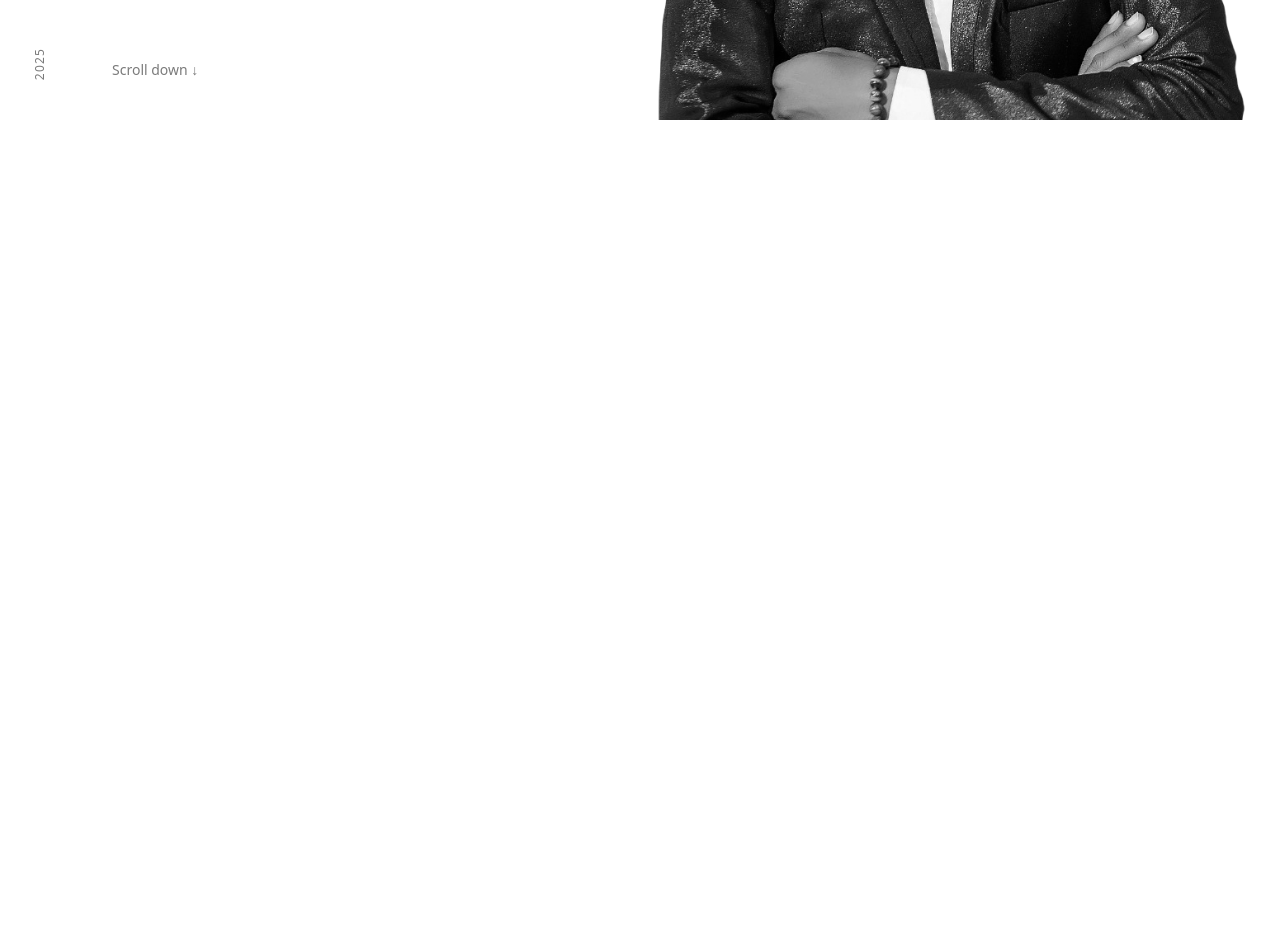
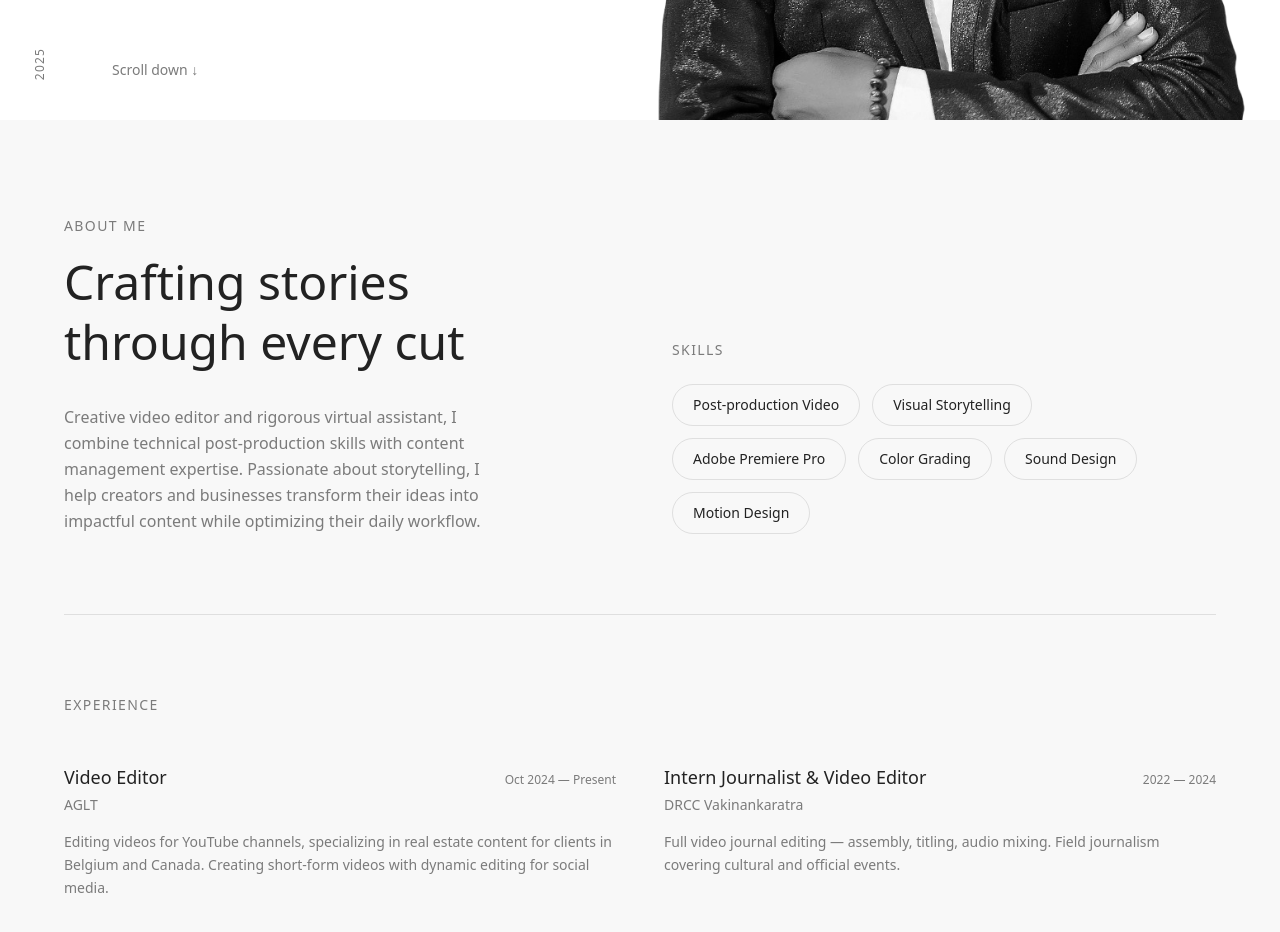
Before and after one commit to KantoMiarintsoa/portfolio-antsa, a Next.js app: page / in a window 1280 px wide. Shown: the part 680-1612 px from the top of the page. Before the commit the page ends 800 px from the top, so only its background shows below. Built offline with nearby package versions, Linux system fonts and the light colour scheme; a web font is replaced by a local one.

Commit message:
Add AboutSection component and smooth scrolling behavior

```diff
--- a/app/globals.css
+++ b/app/globals.css
@@ -39,6 +39,10 @@
   --font-sans: "Aeonik TRIAL", ui-sans-serif, system-ui, sans-serif;
 }
 
+html {
+  scroll-behavior: smooth;
+}
+
 body {
   background: #ffffff;
   color: var(--color-primary);
--- a/app/page.tsx
+++ b/app/page.tsx
@@ -1,11 +1,13 @@
 import Navigation from "@/components/navigation";
 import HeroSection from "@/components/hero-section";
+import AboutSection from "@/components/about-section";
 
 export default function Home() {
   return (
     <>
       <Navigation />
       <HeroSection />
+      <AboutSection />
     </>
   );
 }
--- /dev/null
+++ b/components/about-section.tsx
@@ -0,0 +1,199 @@
+"use client";
+
+import { useEffect, useRef } from "react";
+import gsap from "gsap";
+import { ScrollTrigger } from "gsap/ScrollTrigger";
+
+gsap.registerPlugin(ScrollTrigger);
+
+const skills = [
+  "Post-production Video",
+  "Visual Storytelling",
+  "Adobe Premiere Pro",
+  "Color Grading",
+  "Sound Design",
+  "Motion Design",
+];
+
+const experience = [
+  {
+    role: "Video Editor",
+    company: "AGLT",
+    period: "Oct 2024 — Present",
+    description:
+      "Editing videos for YouTube channels, specializing in real estate content for clients in Belgium and Canada. Creating short-form videos with dynamic editing for social media.",
+  },
+  {
+    role: "Intern Journalist & Video Editor",
+    company: "DRCC Vakinankaratra",
+    period: "2022 — 2024",
+    description:
+      "Full video journal editing — assembly, titling, audio mixing. Field journalism covering cultural and official events.",
+  },
+];
+
+export default function AboutSection() {
+  const sectionRef = useRef<HTMLElement>(null);
+
+  useEffect(() => {
+    const ctx = gsap.context(() => {
+      // Section heading
+      gsap.from("[data-about='heading']", {
+        scrollTrigger: {
+          trigger: "[data-about='heading']",
+          start: "top 85%",
+        },
+        opacity: 0,
+        y: 60,
+        duration: 0.8,
+        ease: "power3.out",
+      });
+
+      // Bio text
+      gsap.from("[data-about='bio']", {
+        scrollTrigger: {
+          trigger: "[data-about='bio']",
+          start: "top 85%",
+        },
+        opacity: 0,
+        y: 40,
+        duration: 0.7,
+        delay: 0.2,
+        ease: "power3.out",
+      });
+
+      // Skill items
+      gsap.from("[data-about='skill']", {
+        scrollTrigger: {
+          trigger: "[data-about='skills']",
+          start: "top 80%",
+        },
+        opacity: 0,
+        y: 20,
+        duration: 0.5,
+        stagger: 0.08,
+        ease: "power3.out",
+      });
+
+      // Experience cards
+      gsap.from("[data-about='experience']", {
+        scrollTrigger: {
+          trigger: "[data-about='experience-list']",
+          start: "top 80%",
+        },
+        opacity: 0,
+        y: 40,
+        duration: 0.7,
+        stagger: 0.2,
+        ease: "power3.out",
+      });
+
+      // Divider line
+      gsap.from("[data-about='divider']", {
+        scrollTrigger: {
+          trigger: "[data-about='divider']",
+          start: "top 85%",
+        },
+        scaleX: 0,
+        transformOrigin: "left center",
+        duration: 1,
+        ease: "power3.inOut",
+      });
+    }, sectionRef);
+
+    return () => ctx.revert();
+  }, []);
+
+  return (
+    <section
+      ref={sectionRef}
+      id="about"
+      className="bg-tertiary px-8 py-24 lg:px-12"
+    >
+      <div className="mx-auto max-w-6xl">
+        {/* Header row */}
+        <div className="grid gap-16 md:grid-cols-2">
+          {/* Left — heading + bio */}
+          <div>
+            <p
+              data-about="heading"
+              className="text-sm tracking-widest text-secondary"
+            >
+              ABOUT ME
+            </p>
+            <h2
+              data-about="heading"
+              className="mt-4 text-4xl leading-tight font-light text-primary md:text-5xl"
+            >
+              Crafting stories
+              <br />
+              through every cut
+            </h2>
+            <p
+              data-about="bio"
+              className="mt-8 max-w-md text-base leading-relaxed text-secondary"
+            >
+              Creative video editor and rigorous virtual assistant, I combine
+              technical post-production skills with content management
+              expertise. Passionate about storytelling, I help creators and
+              businesses transform their ideas into impactful content while
+              optimizing their daily workflow.
+            </p>
+          </div>
+
+          {/* Right — skills */}
+          <div data-about="skills" className="flex flex-col justify-end">
+            <p className="mb-6 text-sm tracking-widest text-secondary">
+              SKILLS
+            </p>
+            <div className="flex flex-wrap gap-3">
+              {skills.map((skill) => (
+                <span
+                  key={skill}
+                  data-about="skill"
+                  className="rounded-full border border-secondary/20 px-5 py-2.5 text-sm text-primary transition-colors hover:border-primary hover:bg-primary hover:text-white cursor-pointer"
+                >
+                  {skill}
+                </span>
+              ))}
+            </div>
+          </div>
+        </div>
+
+        {/* Divider */}
+        <div
+          data-about="divider"
+          className="my-20 h-px w-full bg-secondary/20"
+        />
+
+        {/* Experience */}
+        <div>
+          <p className="mb-12 text-sm tracking-widest text-secondary">
+            EXPERIENCE
+          </p>
+          <div
+            data-about="experience-list"
+            className="grid gap-12 md:grid-cols-2"
+          >
+            {experience.map((exp) => (
+              <div key={exp.company} data-about="experience">
+                <div className="flex items-baseline justify-between">
+                  <h3 className="text-lg font-medium text-primary">
+                    {exp.role}
+                  </h3>
+                  <span className="text-xs text-secondary">{exp.period}</span>
+                </div>
+                <p className="mt-1 text-sm font-medium text-secondary">
+                  {exp.company}
+                </p>
+                <p className="mt-4 text-sm leading-relaxed text-secondary">
+                  {exp.description}
+                </p>
+              </div>
+            ))}
+          </div>
+        </div>
+      </div>
+    </section>
+  );
+}
```
